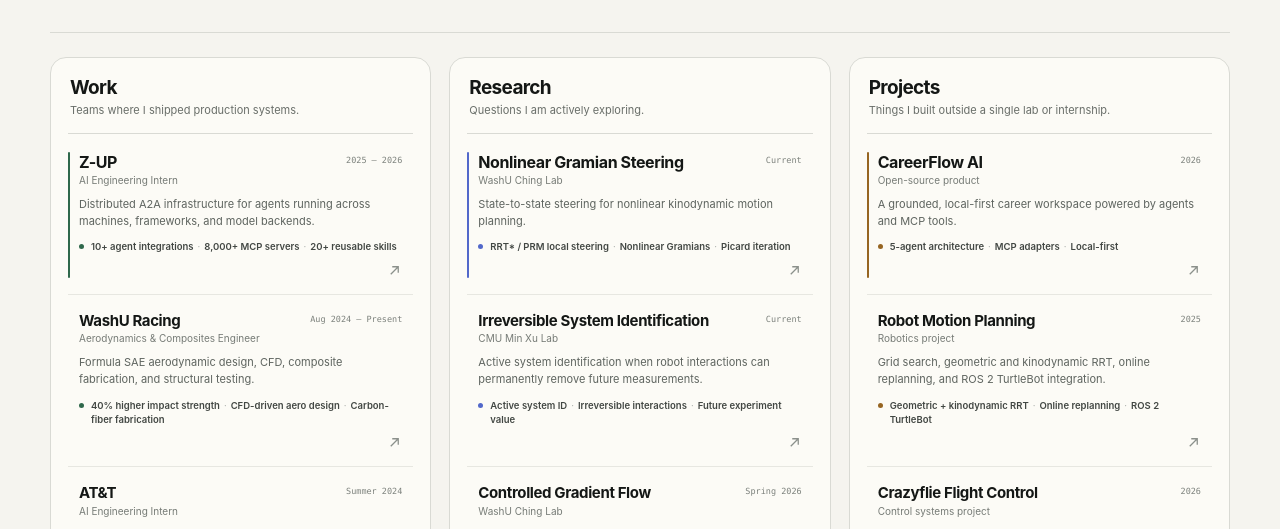
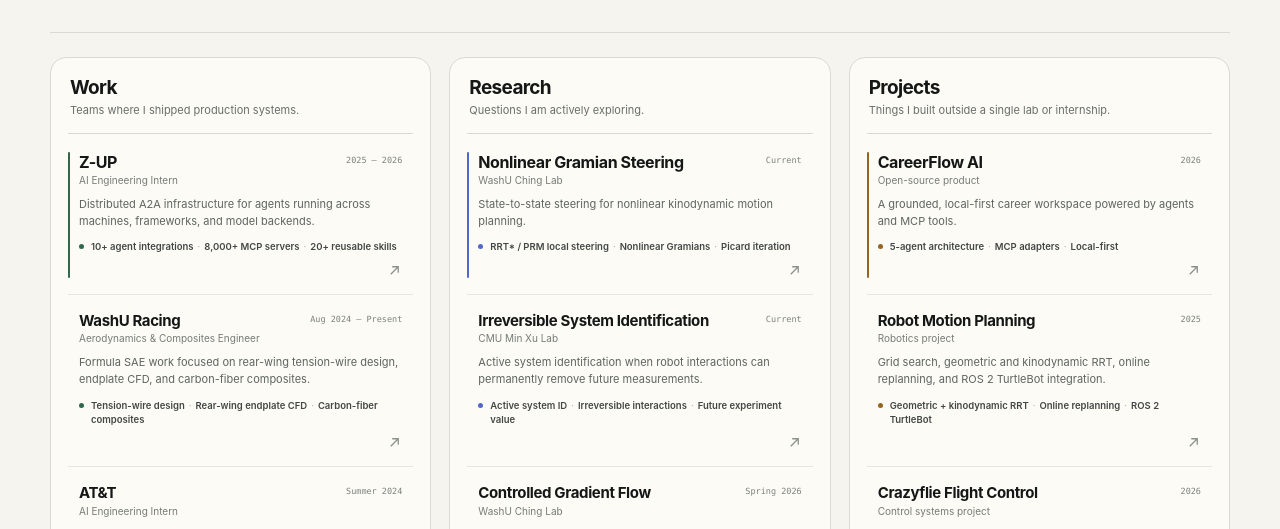
Before and after one commit to TobySun058/TobySun058, a plain HTML site: page website/index.html in a window 1280 px wide. Shown: the part 271-800 px from the top of the page. Drawn offline with Linux system fonts and the light colour scheme.

Commit message:
Refine WashU Racing portfolio details

```diff
--- a/website/index.html
+++ b/website/index.html
@@ -457,19 +457,19 @@
           title: "WashU Racing",
           role: "Aerodynamics & Composites Engineer",
           meta: "Aug 2024 — Present",
-          summary: "Formula SAE aerodynamic design, CFD, composite fabrication, and structural testing.",
-          highlights: ["40% higher impact strength", "CFD-driven aero design", "Carbon-fiber fabrication"],
+          summary: "Formula SAE work focused on rear-wing tension-wire design, endplate CFD, and carbon-fiber composites.",
+          highlights: ["Tension-wire design", "Rear-wing endplate CFD", "Carbon-fiber composites"],
           tags: ["CFD", "Composites", "Mechanical Design", "Formula SAE"],
           detail: {
-            overview: "I work on WashU Racing's Formula SAE car, combining aerodynamic analysis, mechanical design, fabrication, and testing to turn simulation-driven ideas into race-ready components.",
+            overview: "I work on WashU Racing's Formula SAE car, mainly across aerodynamic design, CFD, and hands-on composite fabrication.",
             built: [
-              "Designed and implemented a tension-wire system for the rear wing and redesigned the front-wing mounting structure.",
-              "Performed CFD analysis on rear-wing endplate geometries to study the downforce-to-drag trade-off and guide design decisions.",
-              "Fabricated carbon-fiber composite components including the undertray, rear wing, front wing, and nosecone using layup and vacuum processes."
+              "Designed the tension-wire system for the rear wing.",
+              "Performed CFD analysis on rear-wing endplate geometries to guide aerodynamic design decisions.",
+              "Fabricated a range of carbon-fiber composite components, including the undertray, rear wing, front wing, and nosecone."
             ],
             impact: [
-              "Improved aerodynamic stability under dynamic loads and increased impact strength by 40% through the mounting redesign.",
-              "Connected simulation, fabrication, and physical testing instead of treating them as separate stages of the engineering process."
+              "Contributed to the car's aerodynamic development through a mix of design, simulation, and fabrication.",
+              "Built hands-on experience taking components from analysis and design into physical composite parts."
             ],
             stack: ["CFD", "Composite Manufacturing", "Mechanical Design", "Carbon Fiber", "Formula SAE"]
           }
```
